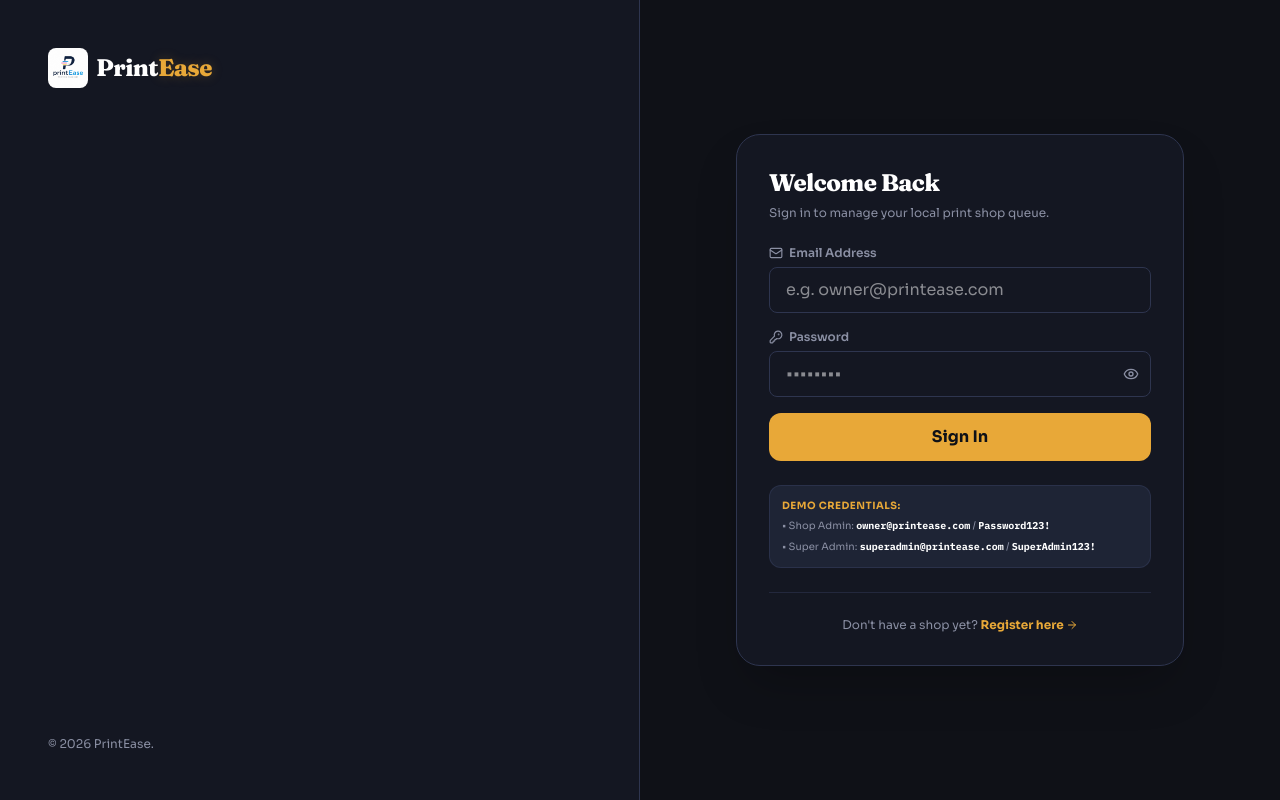
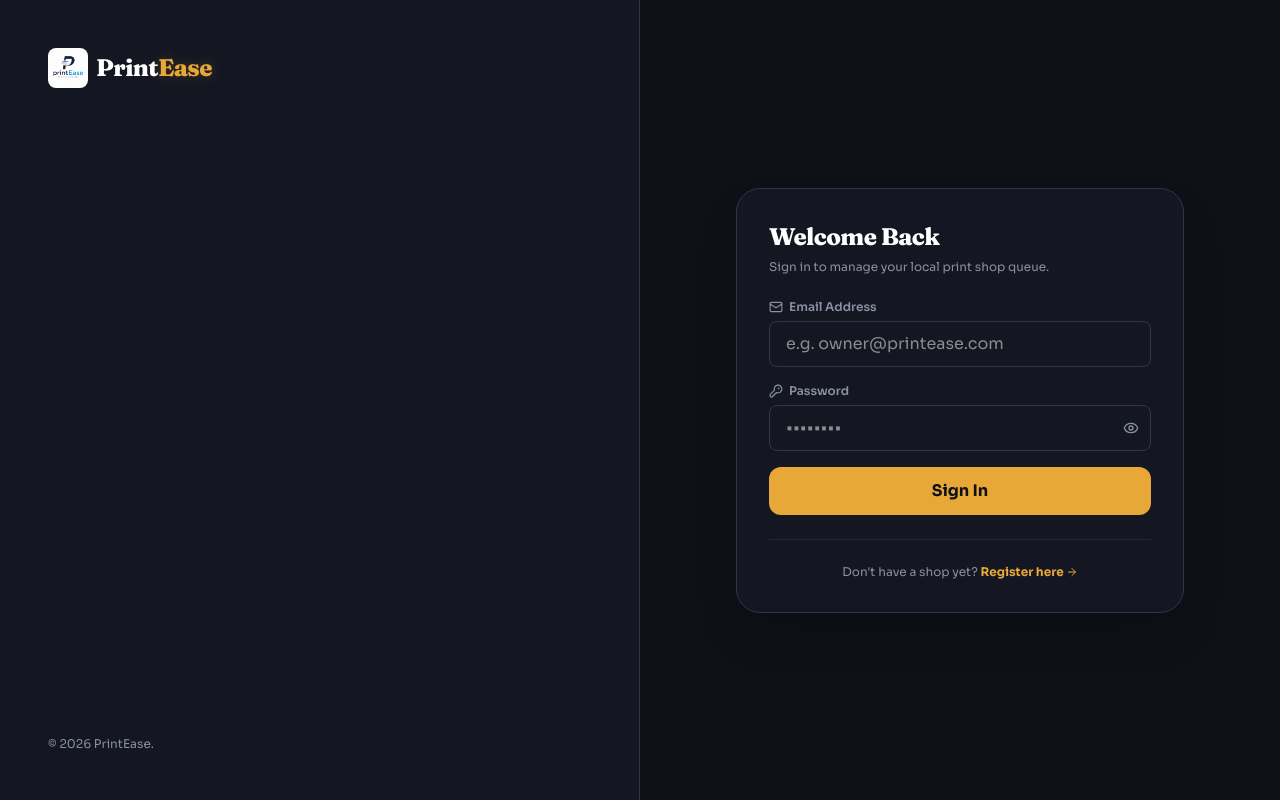
Before and after one commit to Ashwani93333/PrintScan-v2, a React (Vite) app: page /login in a window 1280 px wide. Built offline with nearby package versions, Linux system fonts and the light colour scheme; no server answers.

Commit message:
config gitignore file for security purpose..

```diff
--- a/src/pages/login/LoginPage.jsx
+++ b/src/pages/login/LoginPage.jsx
@@ -168,13 +168,13 @@ const LoginPage = () => {
           </form>
 
           {/* Demo account notes banner */}
-          <div className="p-3 bg-surface-dark border border-border/80 rounded-xl space-y-1 text-[10px] text-muted leading-relaxed">
+          {/* <div className="p-3 bg-surface-dark border border-border/80 rounded-xl space-y-1 text-[10px] text-muted leading-relaxed">
             <span className="text-accent font-bold uppercase block tracking-wider">Demo Credentials:</span>
             <div className="flex flex-col gap-1">
               <p>• Shop Admin: <span className="text-white font-mono font-bold">owner@printease.com</span> / <span className="text-white font-mono font-bold">Password123!</span></p>
               <p>• Super Admin: <span className="text-white font-mono font-bold">superadmin@printease.com</span> / <span className="text-white font-mono font-bold">SuperAdmin123!</span></p>
             </div>
-          </div>
+          </div> */}
 
           <hr className="border-border/60" />
 
```
